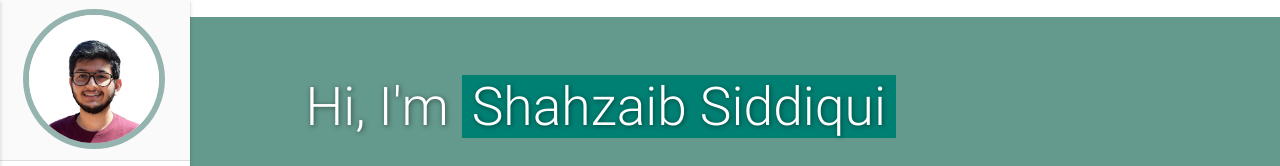
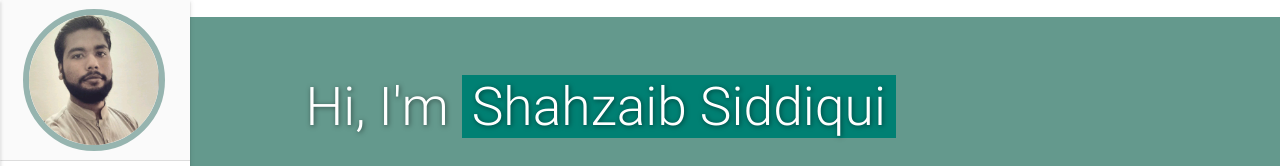
Before and after one commit to Shahzaib-Siddiqui/s3website-sync, a plain HTML site: page index.html in a window 1280 px wide. Shown: the top 166 px of the page. Drawn offline with nearby package versions, Linux system fonts and the light colour scheme.

Commit message:
pic added

```diff
--- a/index.html
+++ b/index.html
@@ -144,7 +144,7 @@
       <li class="logo">
         <a id="logo-container" aria-label="Navigate to the beginning of the page" href="#intro"
           class="brand-logo grey-blue-text">
-          <img src="assets/img/passport-new.jpg" class="circle img-responsive profile-pic" alt="avatar">
+          <img src="assets/img/1.jpg" class="circle img-responsive profile-pic" alt="avatar">
         </a>
       </li>
 
```
Also changed, not shown: assets/img/1.jpg (added).
